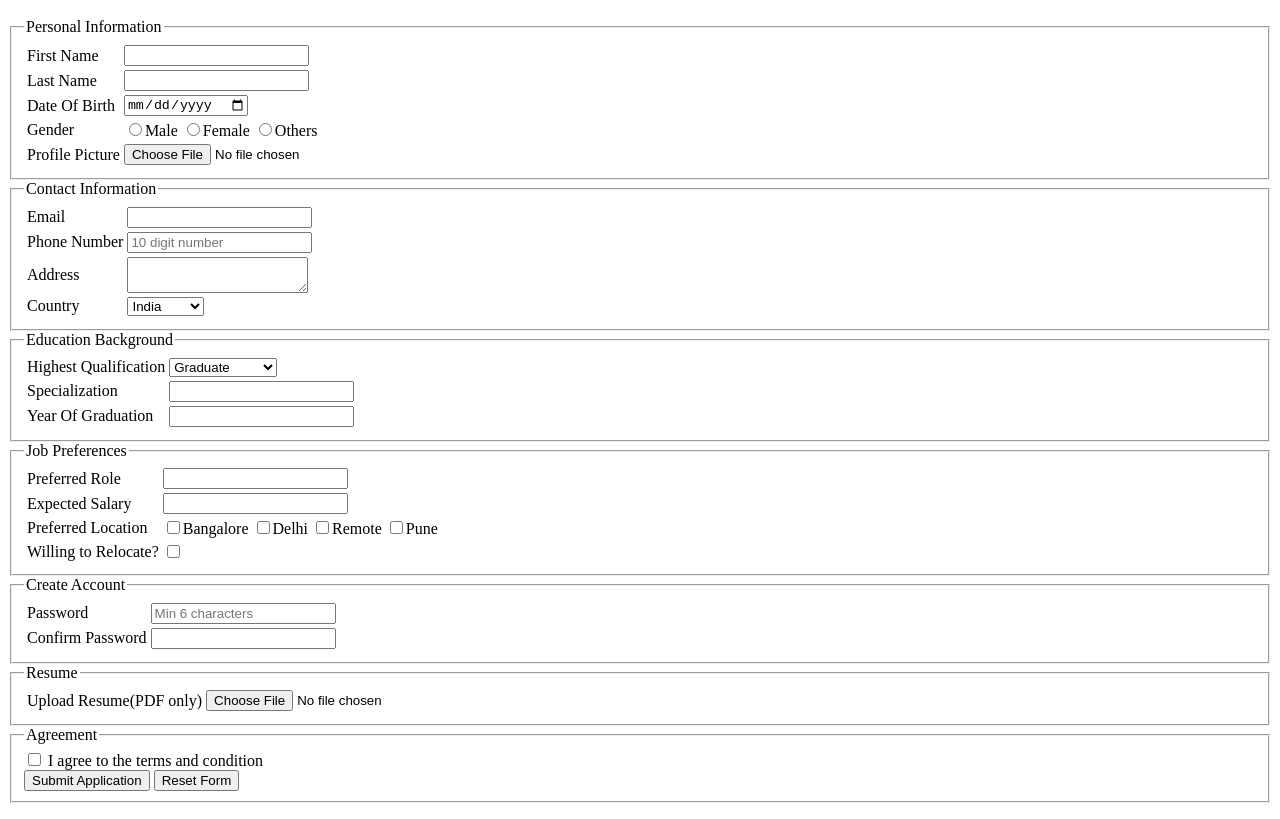
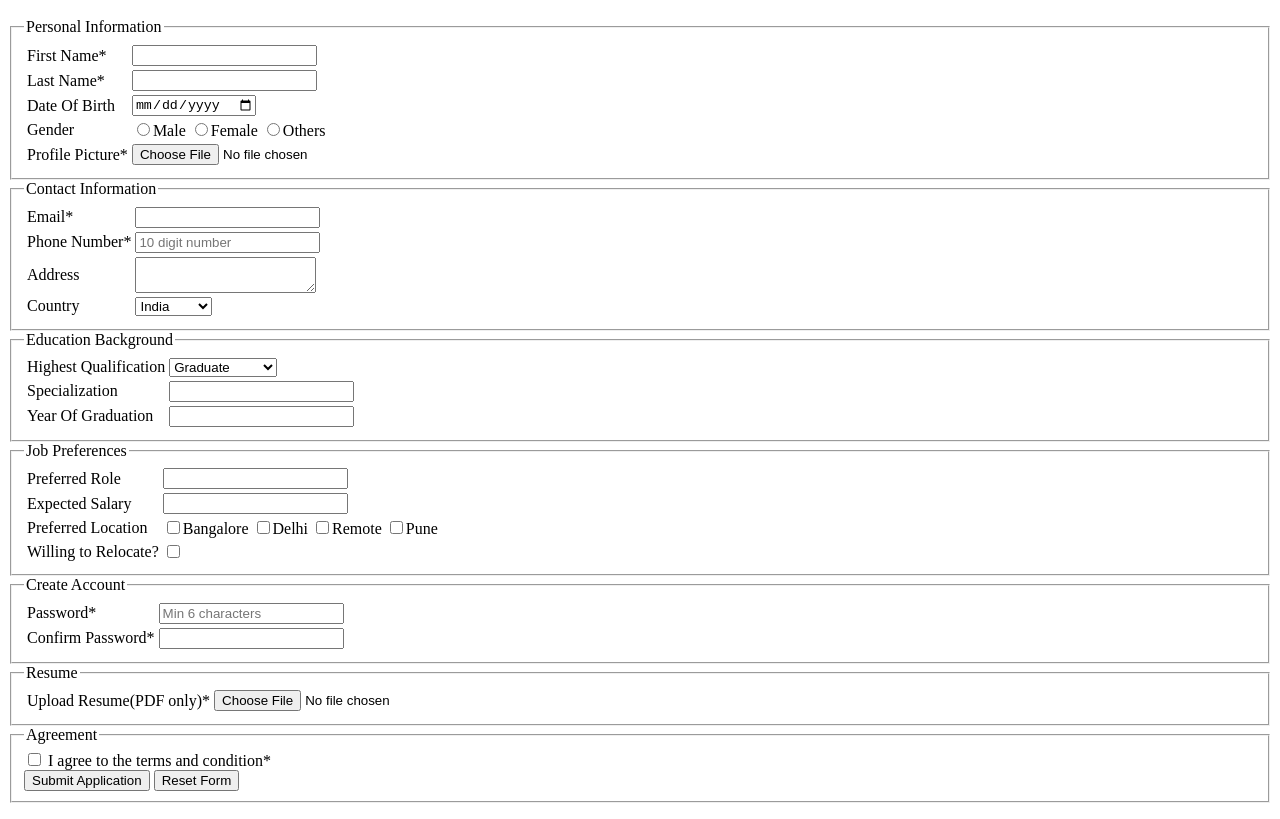
Before and after one commit to HarshithaJGitHub/Job-form, a plain HTML site: page index.html in a window 1280 px wide. Shown: the part 48-867 px from the top of the page. Drawn offline with Linux system fonts and the light colour scheme.

Commit message:
update 1

```diff
--- a/index.html
+++ b/index.html
@@ -5,7 +5,7 @@
     <table>
         <tr>
             <td>
-                <label>First Name</label>
+                <label>First Name*</label>
             </td>
             <td>
                 <input type="text" required>
@@ -14,7 +14,7 @@
 
         <tr>
             <td>
-                <label>Last Name</label>
+                <label>Last Name*</label>
             </td>
             <td>
                 <input type="text" required>
@@ -43,7 +43,7 @@
 
         <tr>
             <td>
-                <label>Profile Picture</label>
+                <label>Profile Picture*</label>
             </td>
             <td>
                 <input type="file" required>
@@ -57,7 +57,7 @@
     <table>
         <tr>
             <td>
-                <label for="">Email</label>
+                <label for="">Email*</label>
             </td>
             <td>
                 <input type="email" required>
@@ -66,7 +66,7 @@
 
         <tr>
             <td>
-                <label for="">Phone Number</label>
+                <label for="">Phone Number*</label>
             </td>
             <td>
                 <input type="tel" required placeholder="10 digit number">
@@ -182,7 +182,7 @@
     <table>
         <tr>
             <td>
-                <label for="">Password</label>
+                <label for="">Password*</label>
             </td>
             <td>
                 <input type="password" required placeholder="Min 6 characters">
@@ -191,7 +191,7 @@
 
         <tr>
             <td>
-                <label for="">Confirm Password</label>
+                <label for="">Confirm Password*</label>
             </td>
             <td>
                 <input type="password" required>
@@ -205,7 +205,7 @@
     <table>
         <tr>
             <td>
-                <label for="">Upload Resume(PDF only)</label>
+                <label for="">Upload Resume(PDF only)*</label>
             </td>
             <td>
                 <input type="file" required>
@@ -217,7 +217,7 @@
 <fieldset>
     <legend>Agreement</legend>
     <input type="checkbox" required>
-    <label for="">I agree to the terms and condition</label><br>
+    <label for="">I agree to the terms and condition*</label><br>
     <button type="submit">Submit Application</button>
     <button type="reset">Reset Form</button>
 </fieldset>
```
